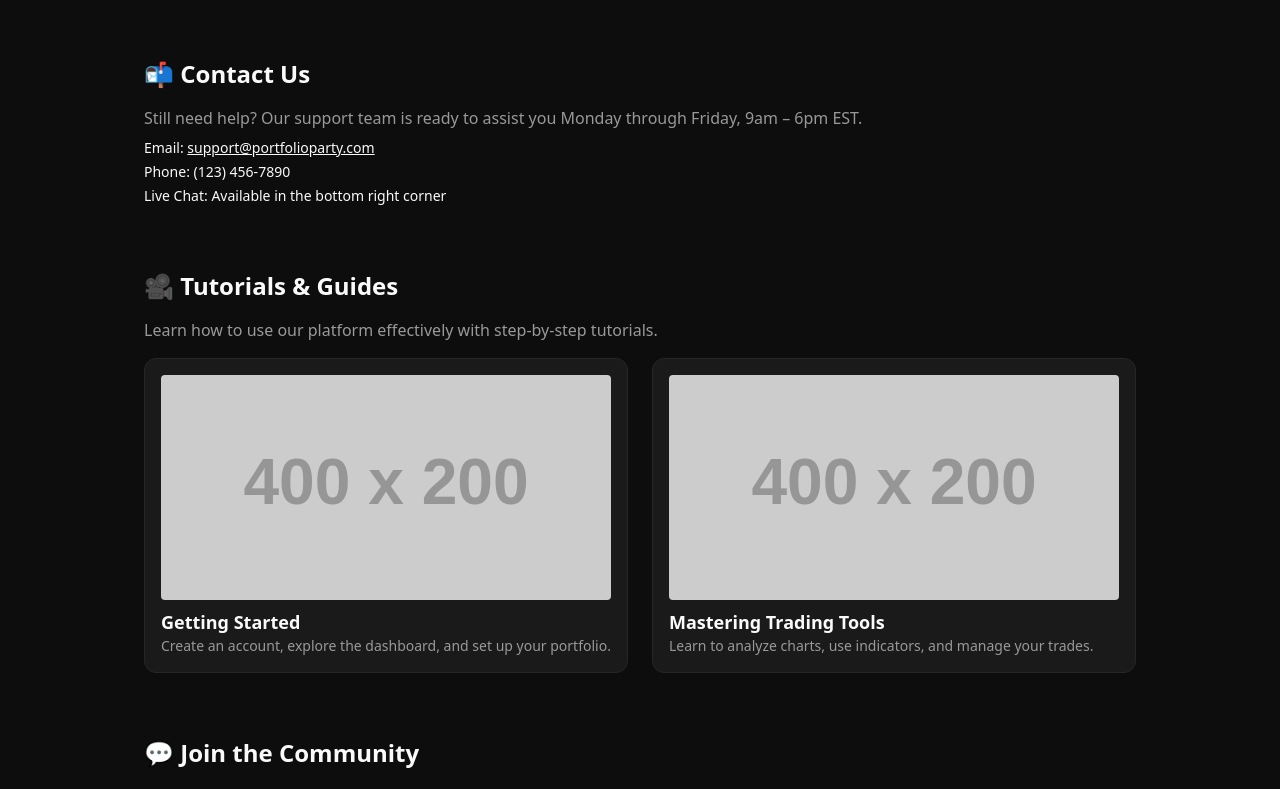
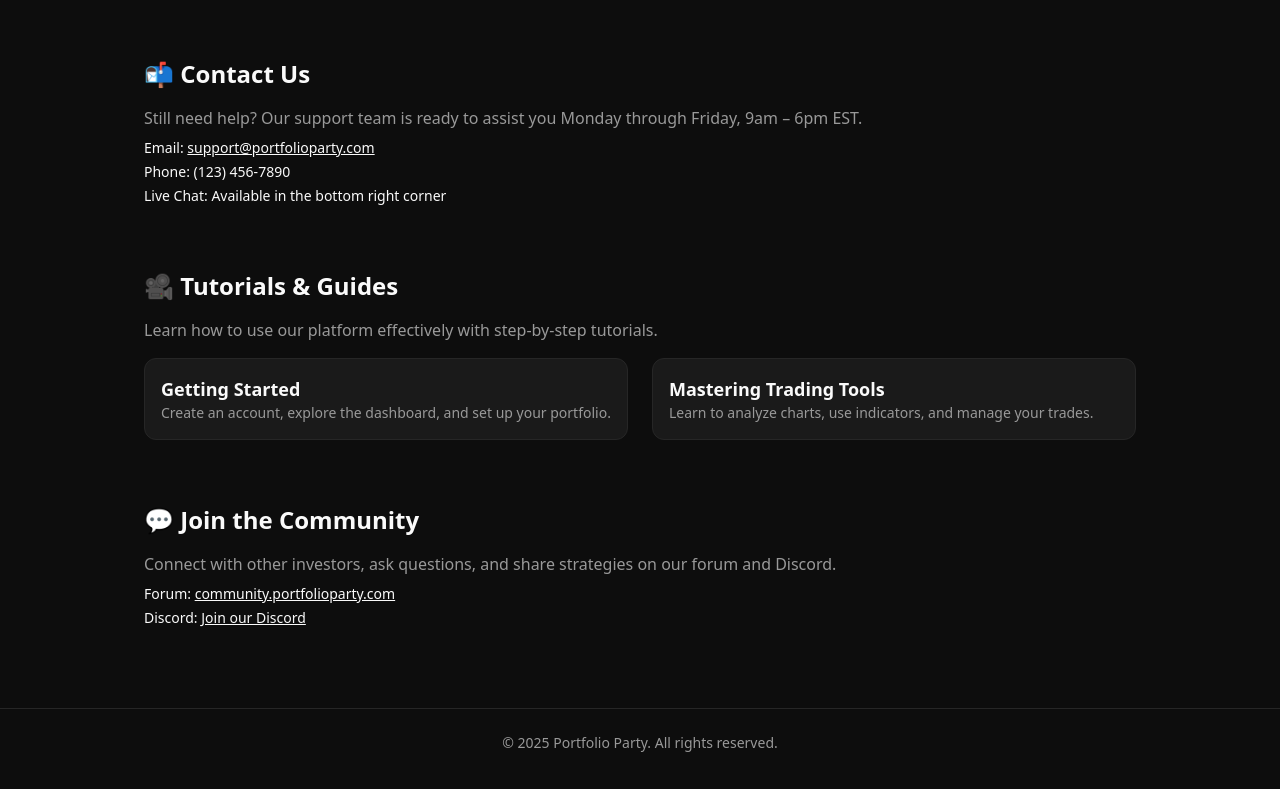
Before and after one commit to Avni2000/PortfolioParty, a React (Vite) app in the folder frontend/: page /support in a window 1280 px wide. Shown: the part 470-1259 px from the top of the page. Built offline with nearby package versions, Linux system fonts and the light colour scheme.

Commit message:
updating support webpage

```diff
--- a/frontend/src/pages/Support.tsx
+++ b/frontend/src/pages/Support.tsx
@@ -46,21 +46,11 @@ const Support = () => {
           </p>
           <div className="grid md:grid-cols-2 gap-6">
             <div className="border border-border rounded-lg p-4 bg-muted">
-              <img
-                src="https://via.placeholder.com/400x200?text=Getting+Started"
-                alt="Getting Started Tutorial"
-                className="w-full rounded mb-2"
-              />
               <h3 className="font-semibold text-lg">Getting Started</h3>
               <p className="text-sm text-muted-foreground">Create an account, explore the dashboard, and set up your portfolio.</p>
             </div>
 
             <div className="border border-border rounded-lg p-4 bg-muted">
-              <img
-                src="https://via.placeholder.com/400x200?text=Trading+Tools"
-                alt="Trading Tools Tutorial"
-                className="w-full rounded mb-2"
-              />
               <h3 className="font-semibold text-lg">Mastering Trading Tools</h3>
               <p className="text-sm text-muted-foreground">Learn to analyze charts, use indicators, and manage your trades.</p>
             </div>
```
